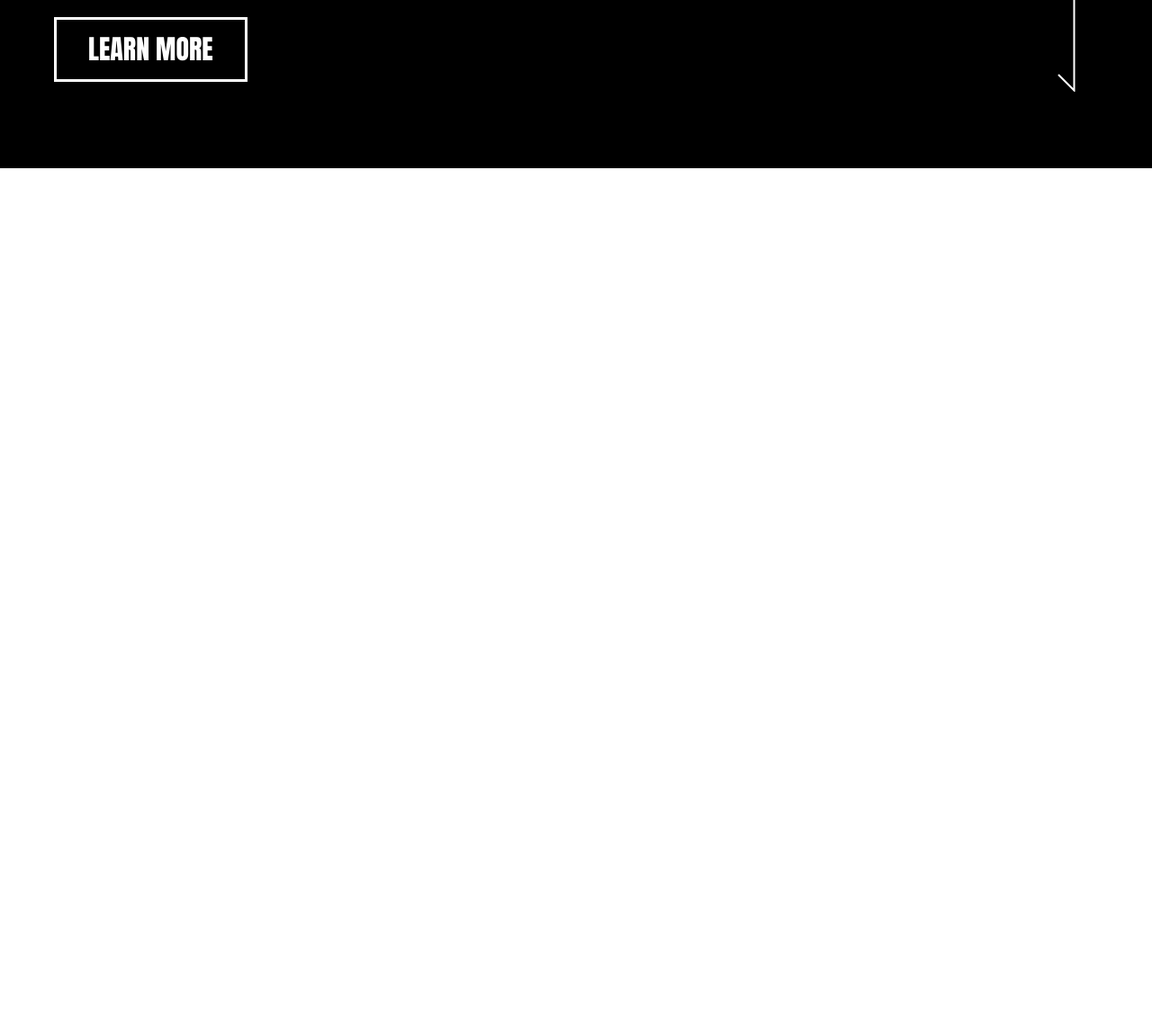
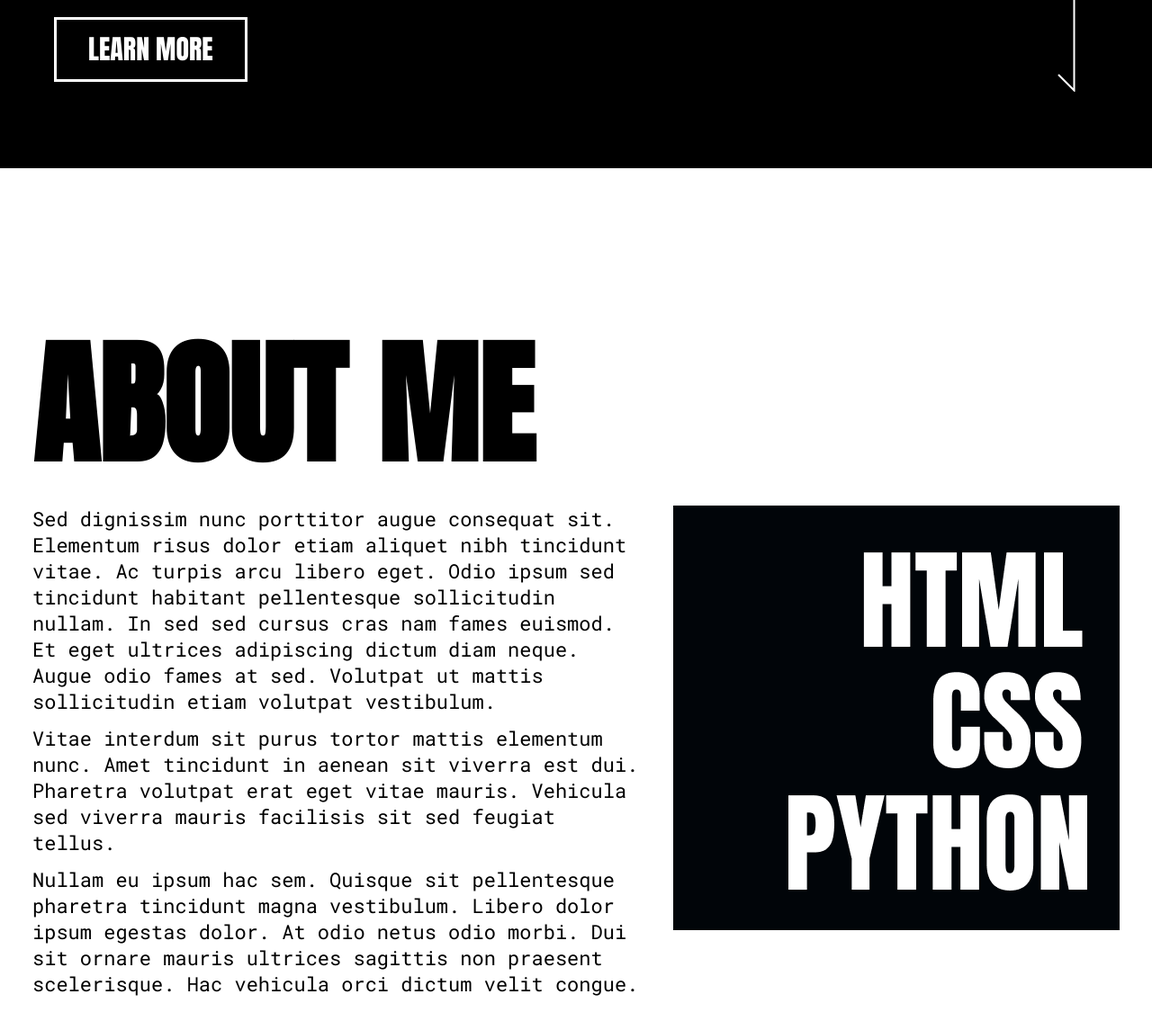
Before and after one commit to technoid583/technoid583.github.io, a plain HTML site: page index.html in a window 1280 px wide. Shown: the part 613-1758 px from the top of the page at 90% size. Before the commit the page ends 800 px from the top, so only its background shows below. Drawn offline with Linux system fonts and the light colour scheme.

Commit message:
Added section: About Me

```diff
--- a/css/style.css
+++ b/css/style.css
@@ -9,6 +9,13 @@ h1, h2, h3 {
     font-family: "Anton", sans-serif;
     text-transform: uppercase;
 }
+
+/* .title {
+
+}
+.text {
+
+} */
 
 .wrapper {
     width: 100%;
@@ -47,6 +54,7 @@ h1, h2, h3 {
     flex-direction: column;
     background-color: #000;
     color: #FFF;
+    margin-bottom: 150px;
 }
 
 .welcome-section__container {
@@ -98,5 +106,29 @@ h1, h2, h3 {
 }
 
 .about-me-section {
+    margin-bottom: 150px;
+}
+.about-me__container {
+}
+.about-me__inner {
+    display: flex;
+}
+.about-me__text-wrapper {
+    padding-right: 35px;
+}
 
+.about-me__title {
+    font-size: 150px;
 }
+.about-me__text {
+    font-size: 22px;
+    line-height: auto;
+    margin-bottom: 12px; /* Dont forget to adjust margin, if indeed */
+}
+
+.about-me__img {
+}
+
+.about-me__img img {
+    display: block;
+}
--- a/index.html
+++ b/index.html
@@ -35,7 +35,25 @@
             </div>
         </section>
         <section class="section about-me-section">
-
+            <div class="container about-me__container">
+                <h2 class="title about-me__title">About Me</h2>
+                <div class="about-me__inner">
+                    <div class="about-me__text-wrapper">
+                        <p class="text about-me__text">
+                            Sed dignissim nunc porttitor augue consequat sit. Elementum risus dolor etiam aliquet nibh tincidunt vitae. Ac turpis arcu libero eget. Odio ipsum sed tincidunt habitant pellentesque sollicitudin nullam. In sed sed cursus cras nam fames euismod. Et eget ultrices adipiscing dictum diam neque. Augue odio fames at sed. Volutpat ut mattis sollicitudin etiam volutpat vestibulum.
+                        </p>
+                        <p class="text about-me__text">
+                            Vitae interdum sit purus tortor mattis elementum nunc. Amet tincidunt in aenean sit viverra est dui. Pharetra volutpat erat eget vitae mauris. Vehicula sed viverra mauris facilisis sit sed feugiat tellus.
+                        </p>
+                        <p class="text about-me__text">
+                            Nullam eu ipsum hac sem. Quisque sit pellentesque pharetra tincidunt magna vestibulum. Libero dolor ipsum egestas dolor. At odio netus odio morbi. Dui sit ornare mauris ultrices sagittis non praesent scelerisque. Hac vehicula orci dictum velit congue.
+                        </p>
+                    </div>
+                    <div class="about-me__img">
+                        <img src="/img/skillset.png" alt="skillset.png">
+                    </div>
+                </div>
+            </div>
         </section>
     </div>
 </body>
```
